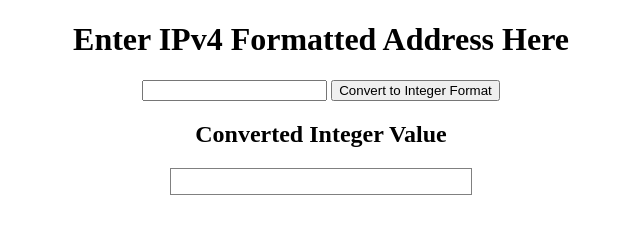
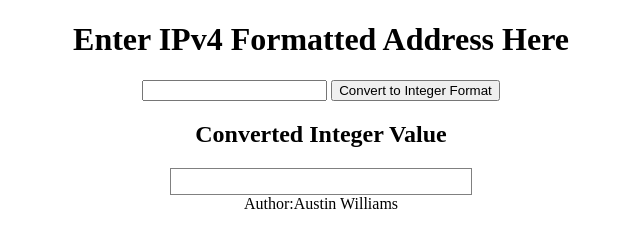
Before and after one commit to awadewilli/chartspan_challenge, a plain HTML site: page index.html in a window 1280 px wide. Shown: the whole page, without its empty margins (319-959 px from the left). Drawn offline with nearby package versions, Linux system fonts and the light colour scheme.

Commit message:
added my name as author

```diff
--- a/index.html
+++ b/index.html
@@ -12,7 +12,7 @@
     <button id ="submit-btn" type="button">Convert to Integer Format</button>
     <h2>Converted Integer Value</h2>
     <h3 id ="int-value" style = "border:solid 1px grey; width:300px; height:25px; text-align:center; margin:0 auto;"></h3>
-
+    <span>Author:Austin Williams </span>
     <script src="./index.js"></script>
   </body>
 </html>
```
Also changed, not shown: 1 other file.
